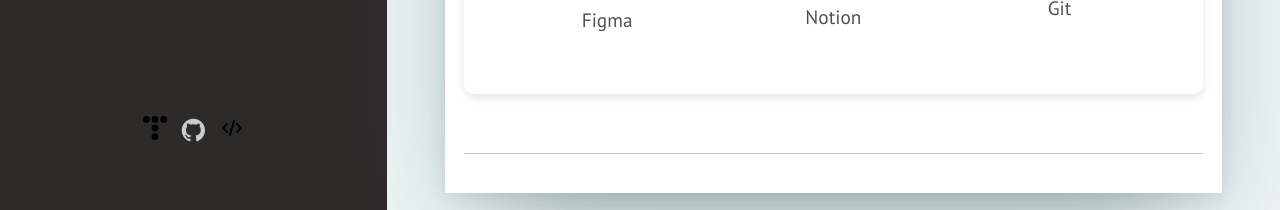
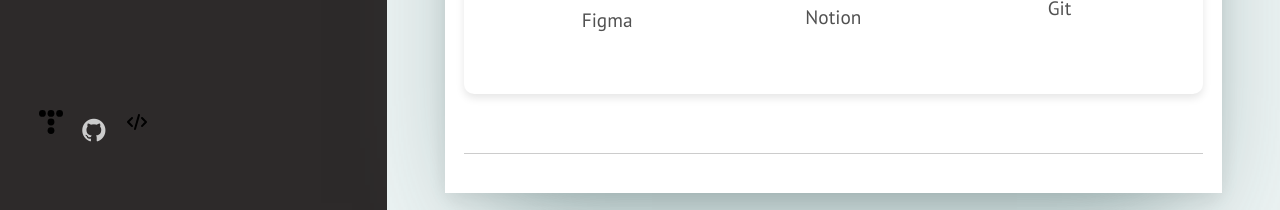
Before and after one commit to kimgusxo/kimgusxo.github.io, a Jekyll site: the page built from index.html, in a window 1280 px wide and 1400 px high, scrolled down 540 px. Shown: the part 1190-1400 px from the top of the window. Built offline with Jekyll 4.4.1, drawn with Linux system fonts in a browser that asks for light colours; some web fonts are replaced; the list of posts is cut into pages by our own code.

Commit message:
사이드바 편집

```diff
--- a/_includes/sidebar.html
+++ b/_includes/sidebar.html
@@ -14,19 +14,37 @@
     </menu>
 
     <div class="sidebar-social">
+      <ul>
         <li class="social-items">
           <a href="https://kimgusxo.tistory.com" class="social-links" target="_blank" rel="noopener noreferrer">
-          <img src="{{ site.baseurl }}/assets/icon/tistory.svg" alt="Tistory Icon" width="24" height="24" color="white">
+            <img src="{{ site.baseurl }}/assets/icon/tistory.svg" alt="Tistory Icon" width="24" height="24">
           </a>
         </li>
-      </t>
-      <li class="social-items"><a href="https://github.com/{{site.github}}" class="social-links"><i class="social-icons fa fa-github" aria-hidden="true"></i></a></li>
-      </t>
+        <li class="social-items">
+          <a href="https://github.com/{{site.github}}" class="social-links">
+            <i class="social-icons fa fa-github" aria-hidden="true"></i>
+          </a>
+        </li>
         <li class="social-items">
           <a href="https://www.acmicpc.net/user/kimgusxo" class="social-links" target="_blank" rel="noopener noreferrer">
-          <img src="{{ site.baseurl }}/assets/icon/baekjoon.svg" alt="Baekjoon Icon" width="24" height="24" color="white">
+            <img src="{{ site.baseurl }}/assets/icon/baekjoon.svg" alt="Baekjoon Icon" width="24" height="24">
           </a>
         </li>
+      </ul>
     </div>
   </div>
 </aside>
+
+<style>
+  .social-links {
+    color: white;
+  }
+
+  .sidebar-social ul {
+    display: flex;
+    gap: 10px;
+    list-style: none;
+    padding: 0;
+    margin: 0;
+  }
+</style>
```
Lines whose indentation alone changed are shown as unchanged.
